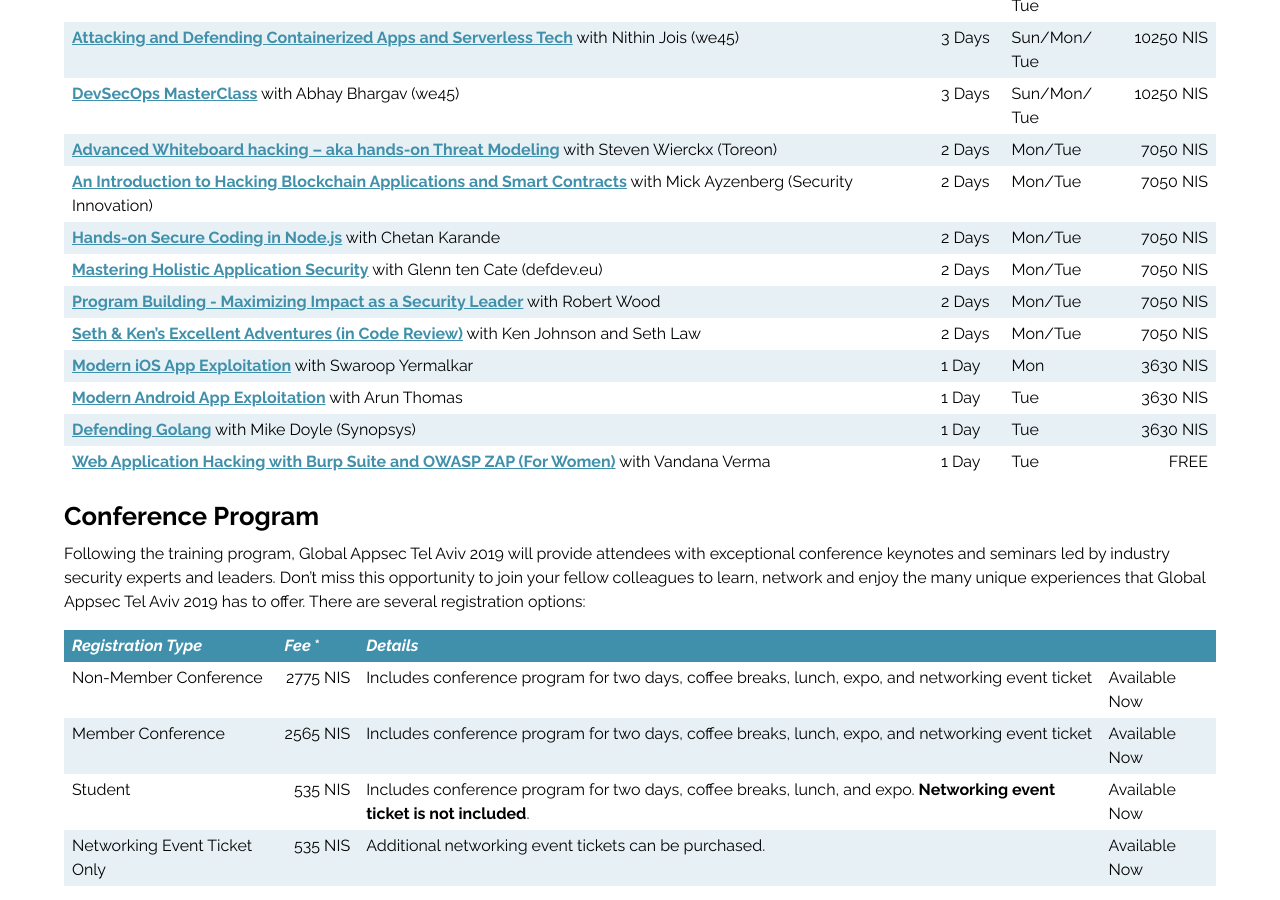
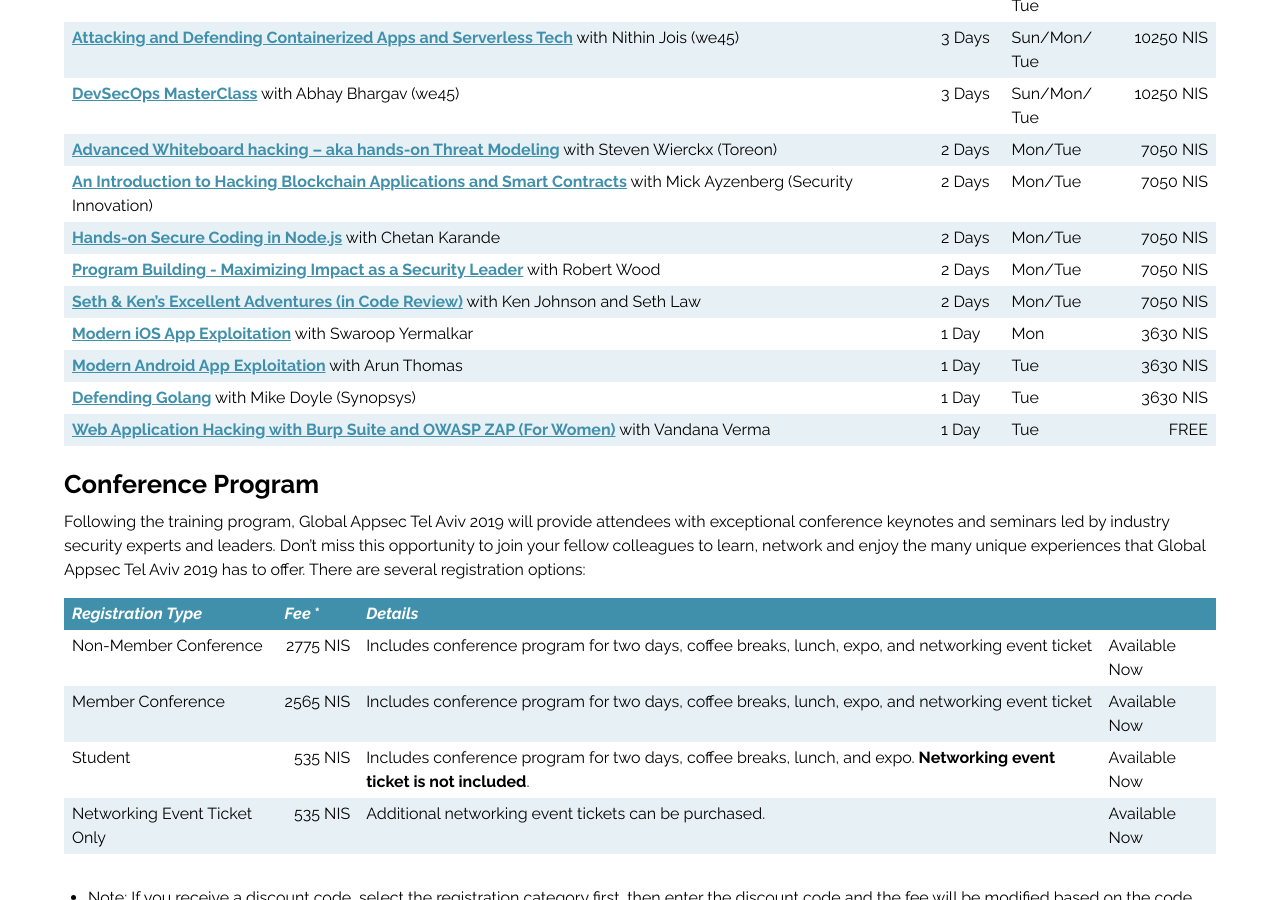
Before and after one commit to OWASP/AppSecTLV2019, a Jekyll site: the page built from registration/registration-locals.md, in a window 1280 px wide and 900 px high, scrolled down 671 px. Built offline with Jekyll 4.4.1, drawn with Linux system fonts in a browser that asks for light colours.

Commit message:
Remove a course

```diff
--- a/_data/trainings.yml
+++ b/_data/trainings.yml
@@ -36,13 +36,6 @@
 - title: Hands-on Secure Coding in Node.js
   url: https://globalappsectelaviv2019.sched.com/event/MEiF/hands-on-secure-coding-in-nodejs
   trainers: Chetan Karande
-  duration: 2 Days
-  days: Mon/Tue
-  localprice: 7050 NIS
-  price: $1650
-- title: Mastering Holistic Application Security
-  url: https://globalappsectelaviv2019.sched.com/event/MCvd/mastering-holistic-application-security
-  trainers: Glenn ten Cate (defdev.eu)
   duration: 2 Days
   days: Mon/Tue
   localprice: 7050 NIS
```
